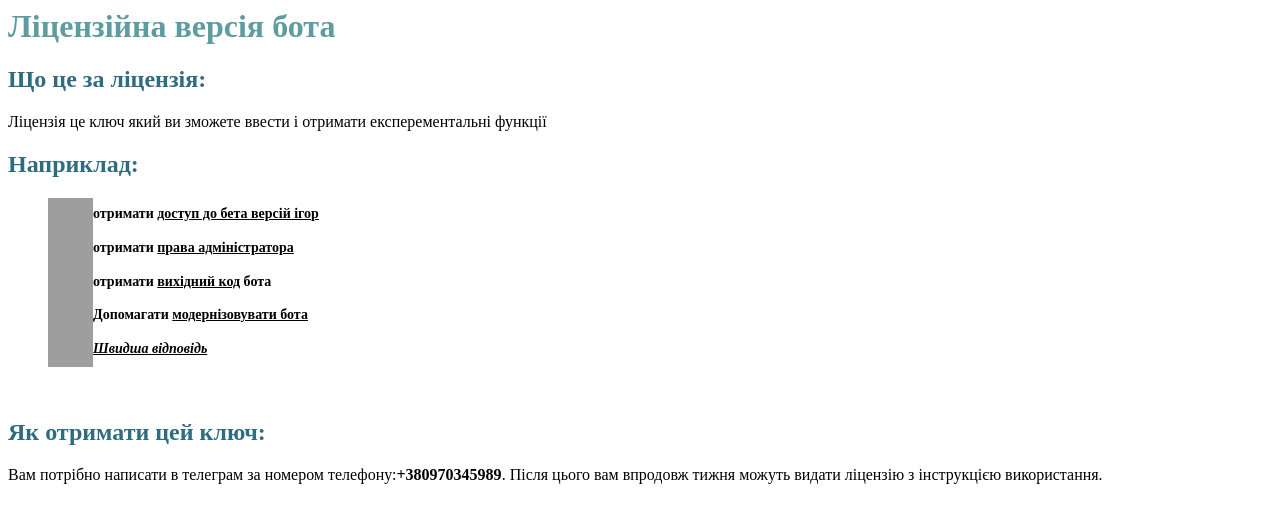
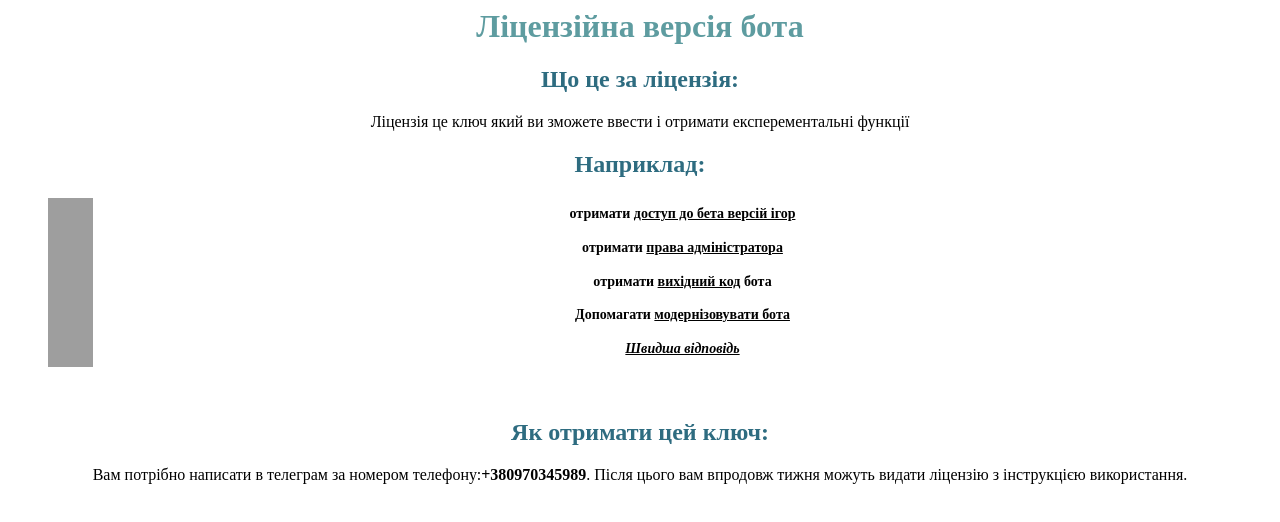
Before and after one commit to yar2000T/Telegram-bot, a plain HTML site: page index.html in a window 1280 px wide. Drawn offline with Linux system fonts and the light colour scheme; grey boxes are pictures that could not be loaded.

Commit message:
Update index.html

```diff
--- a/index.html
+++ b/index.html
@@ -1,14 +1,14 @@
-<h1 style="color: #5e9ca0;">Ліцензійна версія бота</h1>
-<h2 style="color: #2e6c80;">Що це за ліцензія:</h2>
-<p>Ліцензія це ключ який ви зможете ввести і отримати експерементальні функції</p>
-<h2 style="color: #2e6c80;">Наприклад:</h2>
-<ol style="list-style: none; font-size: 14px; line-height: 32px; font-weight: bold;">
+<h1 style="color: #5e9ca0; text-align: center;">Ліцензійна версія бота</h1>
+<h2 style="color: #2e6c80; text-align: center;">Що це за ліцензія:</h2>
+<p style="text-align: center;">Ліцензія це ключ який ви зможете ввести і отримати експерементальні функції</p>
+<h2 style="color: #2e6c80; text-align: center;">Наприклад:</h2>
+<ol style="list-style: none; font-size: 14px; line-height: 32px; font-weight: bold; text-align: center;">
 <li style="clear: both;"><img style="float: left;" src="https://encrypted-tbn0.gstatic.com/images?q=tbn:ANd9GcSeN-yQej7MtVbaVqhNUjT_2tuklhZX9x8Re6ZuU9MKtg&amp;s" alt="interactive connection" width="45" /> отримати <span style="text-decoration: underline;">доступ до бета версій ігор</span></li>
 <li style="clear: both;"><img style="float: left;" src="https://cdn-icons-png.flaticon.com/512/2206/2206368.png" alt="html cleaner" width="45" /> отримати <span style="text-decoration: underline;">права адміністратора</span></li>
 <li style="clear: both;"><img style="float: left;" src="https://static.vecteezy.com/system/resources/previews/026/631/356/non_2x/code-icon-symbol-design-illustration-vector.jpg" alt="Word to html" width="45" /> отримати <span style="text-decoration: underline;">вихідний код</span> бота</li>
 <li style="clear: both;"><img style="float: left;" src="https://cdn-icons-png.flaticon.com/512/10266/10266118.png" alt="replace text" width="45" /> Допомагати <span style="text-decoration: underline;">модернізовувати бота</span></li>
 <li style="clear: both;"><img style="float: left;" src="https://static.vecteezy.com/system/resources/thumbnails/002/552/511/small/delivery-cargo-service-logistic-stopwatch-time-fast-line-style-icon-free-vector.jpg" alt="gibberish" width="45" /><em><span style="text-decoration: underline;"> Швидша відповідь</span></em></li>
 </ol>
-<p>&nbsp;</p>
-<h2 style="color: #2e6c80;">Як отримати цей ключ:</h2>
-<p>Вам потрібно написати в телеграм за номером телефону:<strong>+380970345989</strong>. Після цього вам впродовж тижня можуть видати ліцензію з інструкцією використання.</p>
+<p style="text-align: center;">&nbsp;</p>
+<h2 style="color: #2e6c80; text-align: center;">Як отримати цей ключ:</h2>
+<p style="text-align: center;">Вам потрібно написати в телеграм за номером телефону:<strong>+380970345989</strong>. Після цього вам впродовж тижня можуть видати ліцензію з інструкцією використання.</p>
```
